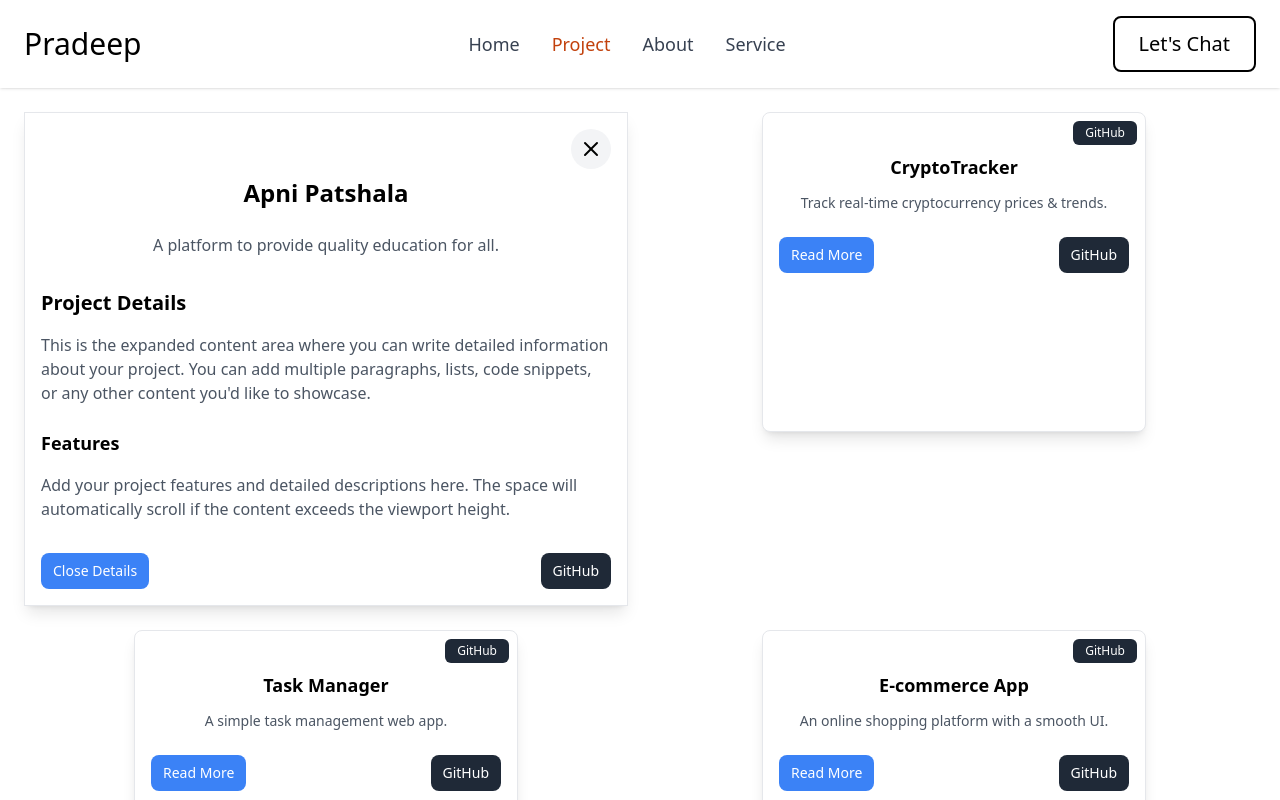
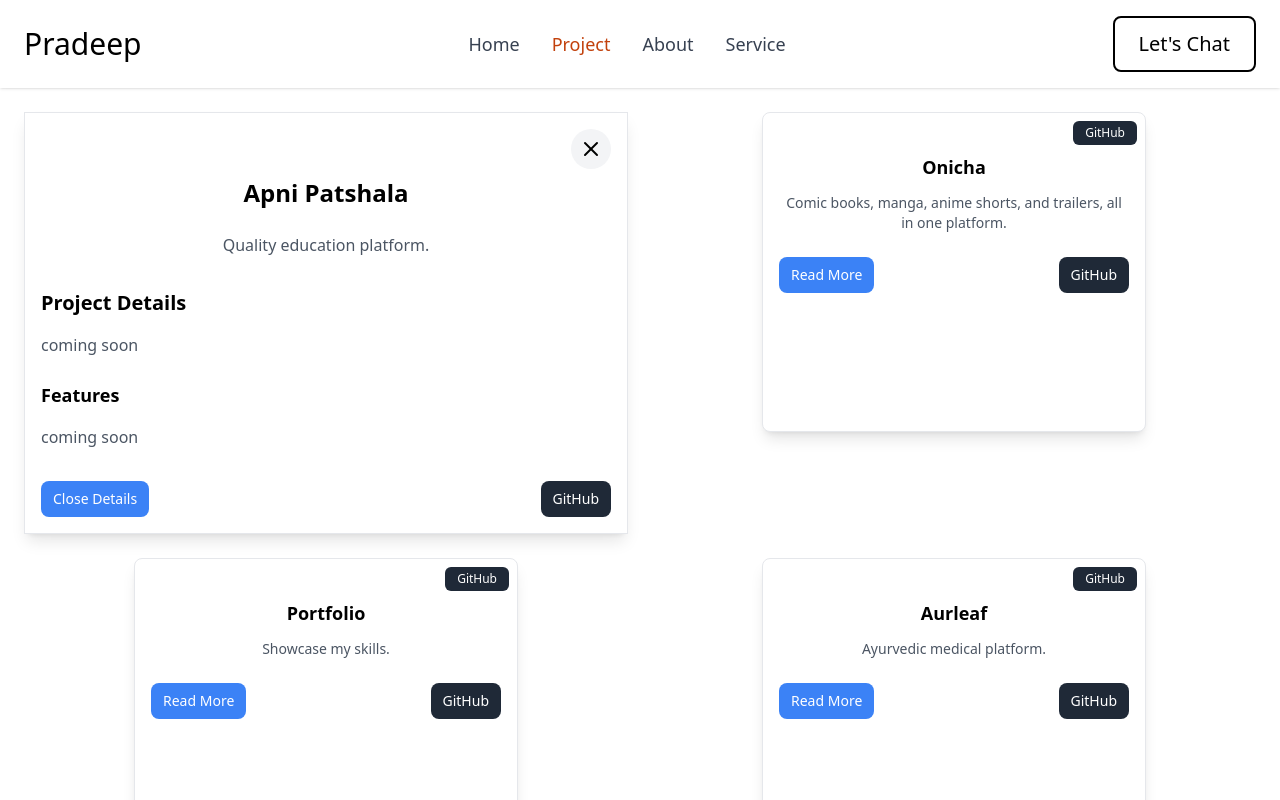
Before and after one commit to relatablepradeep/About-me, a React (Vite) app: page /Project in a window 1280 px wide. Both pictures are taken after a click on the element 326 px from the left and 272 px from the top of the page. Shown: the top 800 px of the page. Built offline with nearby package versions, Linux system fonts and the light colour scheme.

Commit message:
porject section

```diff
--- a/src/Components/Project/Project.jsx
+++ b/src/Components/Project/Project.jsx
@@ -6,10 +6,10 @@ export default function ProjectGrid() {
   const [expandedId, setExpandedId] = useState(null);
 
   const projects = [
-    { id: 1, name: "Apni Patshala", info: "A platform to provide quality education for all.", github: "/github/project1" },
-    { id: 2, name: "CryptoTracker", info: "Track real-time cryptocurrency prices & trends.", github: "/github/project2" },
-    { id: 3, name: "Task Manager", info: "A simple task management web app.", github: "/github/project3" },
-    { id: 4, name: "E-commerce App", info: "An online shopping platform with a smooth UI.", github: "/github/project4" },
+    { id: 1, name: "Apni Patshala", info: "Quality education platform.", github: "/github/project1" },
+    { id: 2, name: "Onicha", info: "Comic books, manga, anime shorts, and trailers, all in one platform.", github: "/github/project2" },
+    { id: 3, name: "Portfolio", info: "Showcase my skills.", github: "/github/project3" },
+    { id: 4, name: "Aurleaf", info: "Ayurvedic medical platform.", github: "/github/project4" },
   ];
 
   const handleCardClick = (id) => {
@@ -79,15 +79,12 @@ export default function ProjectGrid() {
               <div className="prose max-w-none">
                 <h3 className="text-xl font-semibold mb-4">Project Details</h3>
                 <p className="text-gray-600">
-                  This is the expanded content area where you can write detailed information
-                  about your project. You can add multiple paragraphs, lists, code snippets,
-                  or any other content you'd like to showcase.
+                  coming soon
                 </p>
                 <div className="mt-6 space-y-4">
                   <h4 className="text-lg font-semibold">Features</h4>
                   <p className="text-gray-600">
-                    Add your project features and detailed descriptions here. The space
-                    will automatically scroll if the content exceeds the viewport height.
+                   coming soon
                   </p>
                 </div>
               </div>
```
